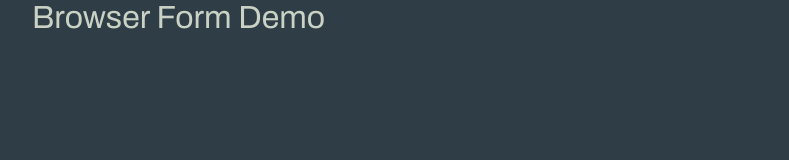
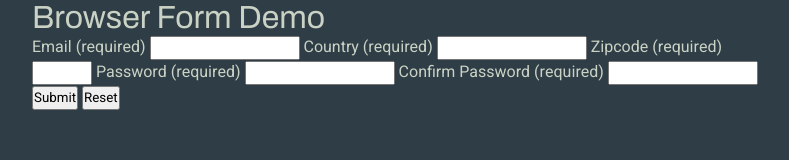
Before and after one commit to jimmontour/browser-form, a plain HTML site: page index.html in a window 1280 px wide. Shown: the whole page, without its empty margins (233-1022 px from the left). Drawn offline with Linux system fonts and the light colour scheme.

Commit message:
Completed frame of page

```diff
--- a/index.html
+++ b/index.html
@@ -12,8 +12,26 @@
 
 <body>
    <h1>Browser Form Demo</h1>
-   <form action="GET">
-      <label for="email"></label>
+   <form>
+      <label for="email">Email (required)</label>
+      <input id="email" type="email" name="email" required>
+
+      <label for="country">Country (required)</label>
+      <input id="country" type="text" name="country" required>
+
+      <label for="zipcode">Zipcode (required)</label>
+      <input type="number" min="10000" max="99999" id="zipcode" name="zipcode" required step="1">
+
+      <label for="password">Password (required)</label>
+      <input type="password" id="password" name="password" required min="6" max="20">
+
+      <label for="confirm-password">Confirm Password (required)</label>
+      <input type="password" name="confirm-password" id="confirm-password" required min="6" max="20">
+
+      <div class="form-buttons">
+         <button type="submit" id="submit">Submit</button>
+         <button type="reset">Reset</button>
+      </div>
    </form>
    <script src="script.js"></script>
 </body>
```
